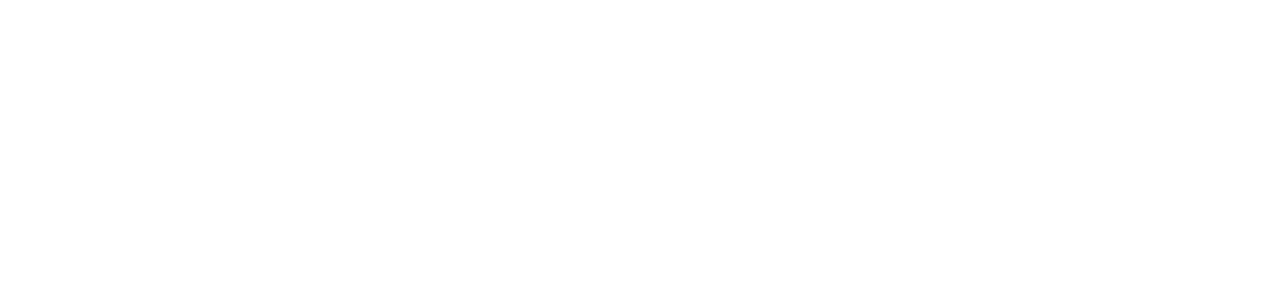
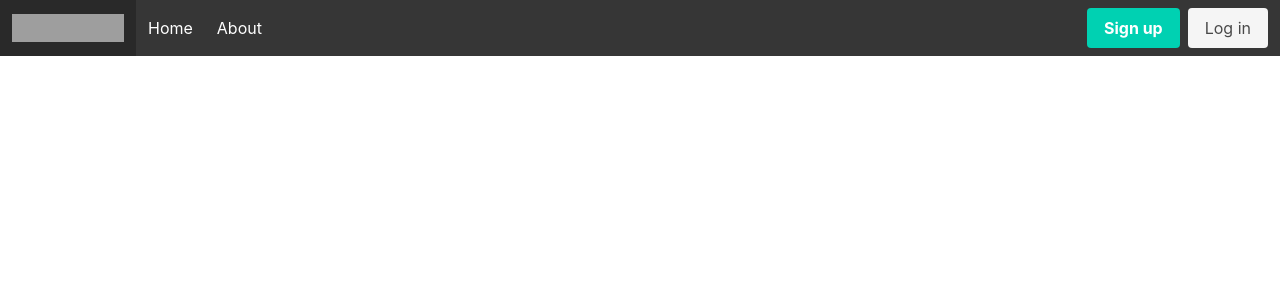
Before and after one commit to 12jihan/MySite, an Angular app: page / in a window 1280 px wide. Shown: the top 300 px of the page. Built offline with nearby package versions, Linux system fonts and the light colour scheme; grey boxes are pictures that could not be loaded.

Commit message:
Created a new module for my website

```diff
--- a/angular.json
+++ b/angular.json
@@ -23,7 +23,8 @@
               "src/assets"
             ],
             "styles": [
-              "src/styles.css"
+              "src/styles.css",
+              "node_modules/bulma/css/bulma.css"
             ],
             "scripts": []
           },
--- a/package.json
+++ b/package.json
@@ -19,6 +19,7 @@
     "@angular/platform-browser": "~7.2.0",
     "@angular/platform-browser-dynamic": "~7.2.0",
     "@angular/router": "~7.2.0",
+    "bulma": "^0.7.2",
     "core-js": "^2.5.4",
     "rxjs": "~6.3.3",
     "tslib": "^1.9.0",
--- a/src/app/app.component.html
+++ b/src/app/app.component.html
@@ -1 +1,2 @@
+<app-navbar></app-navbar>
 <router-outlet></router-outlet>
--- a/src/app/app.module.ts
+++ b/src/app/app.module.ts
@@ -3,10 +3,12 @@
 
 import { AppRoutingModule } from './app-routing.module';
 import { AppComponent } from './app.component';
+import { NavbarComponent } from './components/navbar/navbar.component';
 
 @NgModule({
   declarations: [
-    AppComponent
+    AppComponent,
+    NavbarComponent
   ],
   imports: [
     BrowserModule,
--- /dev/null
+++ b/src/app/components/navbar/navbar.component.html
@@ -0,0 +1,45 @@
+<nav class="navbar is-dark" role="navigation" aria-label="main navigation">
+  <div class="navbar-brand">
+    <a class="navbar-item" href="https://bulma.io">
+      <img src="https://bulma.io/images/bulma-logo.png" width="112" height="28">
+    </a>
+
+    <a role="button" class="navbar-burger burger" aria-label="menu" aria-expanded="false" data-target="navbarBasicExample">
+      <span aria-hidden="true"></span>
+      <span aria-hidden="true"></span>
+      <span aria-hidden="true"></span>
+    </a>
+  </div>
+
+  <div id="navbarBasicExample" class="navbar-menu">
+
+    <div class="navbar-start">
+
+      <a class="navbar-item">
+        Home
+      </a>
+
+      <a class="navbar-item">
+        About
+      </a>
+
+    </div>
+
+    <div class="navbar-end">
+      <div class="navbar-item">
+        <div class="buttons">
+
+          <a class="button is-primary">
+            <strong>Sign up</strong>
+          </a>
+
+          <a class="button is-light">
+            Log in
+          </a>
+
+        </div>
+      </div>
+    </div>
+
+  </div>
+</nav>
--- /dev/null
+++ b/src/app/components/navbar/navbar.component.ts
@@ -0,0 +1,15 @@
+import { Component, OnInit } from '@angular/core';
+
+@Component({
+  selector: 'app-navbar',
+  templateUrl: './navbar.component.html',
+  styleUrls: ['./navbar.component.css']
+})
+export class NavbarComponent implements OnInit {
+
+  constructor() { }
+
+  ngOnInit() {
+  }
+
+}
--- a/src/index.html
+++ b/src/index.html
@@ -2,7 +2,7 @@
 <html lang="en">
 <head>
   <meta charset="utf-8">
-  <title>Frost OS</title>
+  <title>Jareem E. Hoff</title>
   <base href="/">
 
   <meta name="viewport" content="width=device-width, initial-scale=1">
```
Also changed, not shown: src/app/modules/my-website/my-website.module.ts (added, +10 -0 lines), src/app/components/navbar/navbar.component.css (added), 2 other files (tests, documents, lock files or other folders).
